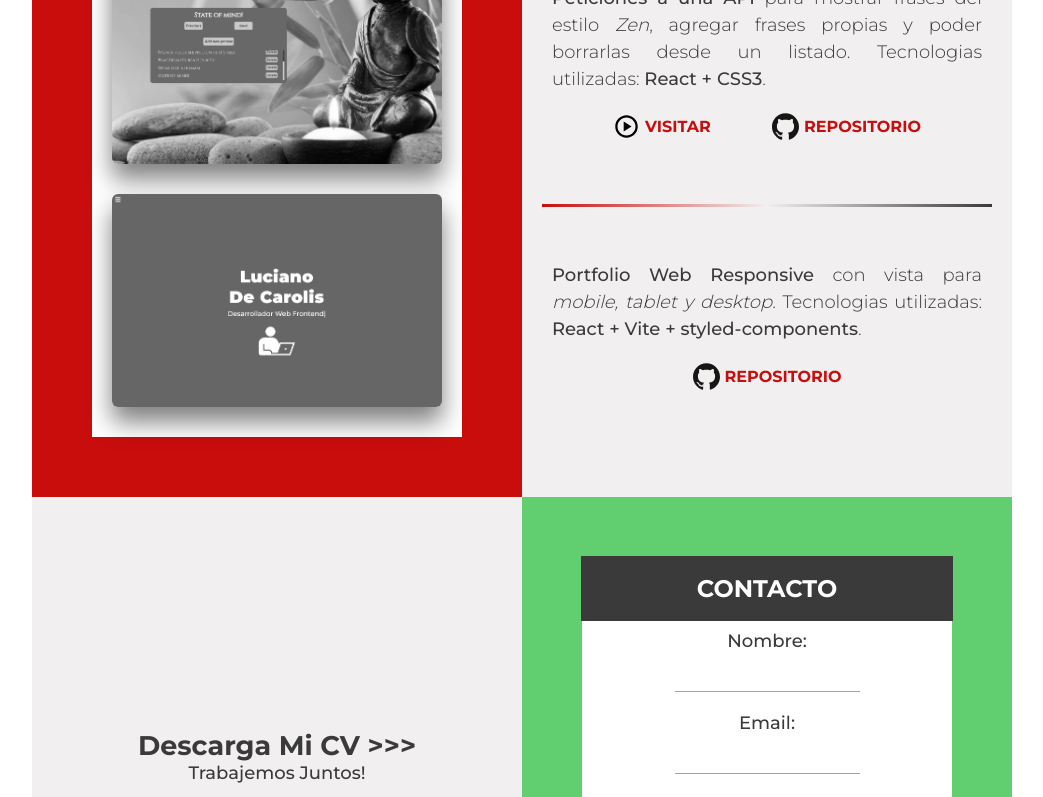
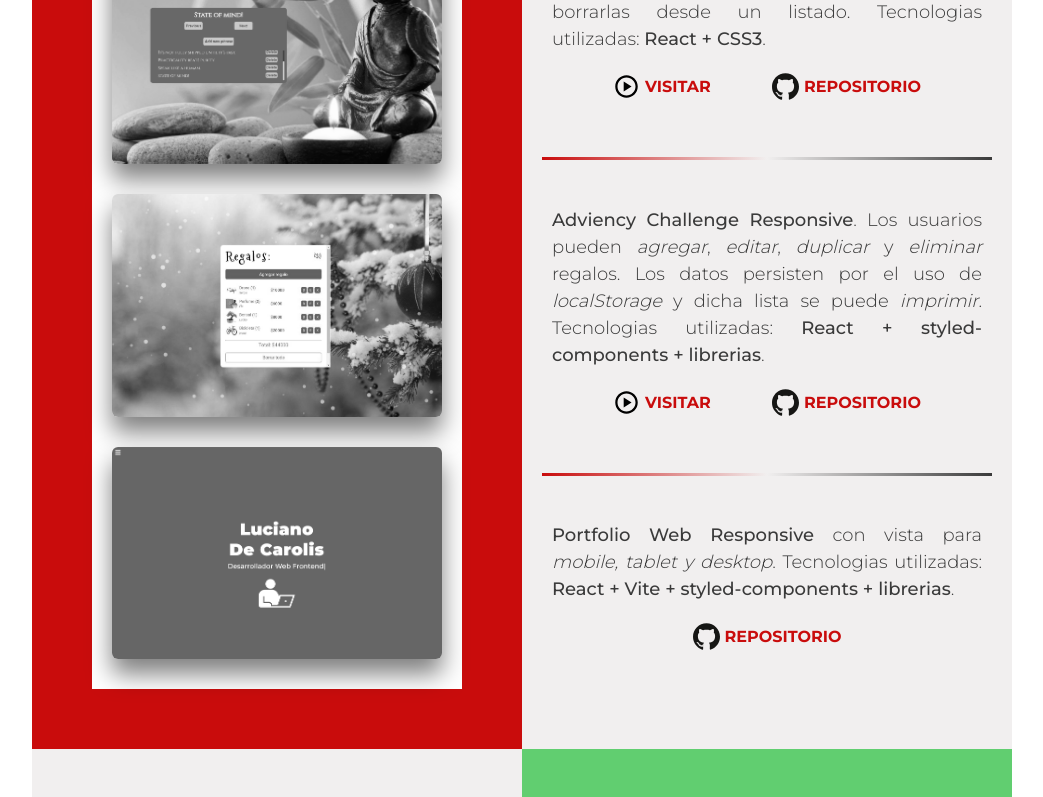
Before and after one commit to Ludcs/Portfolio-2022, a React (Vite) app: page / in a window 1280 px wide. Shown: the part 2696-3493 px from the top of the page, without its empty margins (118-1161 px from the left). Built offline with nearby package versions, Linux system fonts and the light colour scheme.

Commit message:
agregado adviency challenge

```diff
--- a/src/components/Projects.jsx
+++ b/src/components/Projects.jsx
@@ -3,6 +3,7 @@ import ImgProject1 from '../assets/img_project_1.png';
 import ImgProject2 from '../assets/img_project_2.jpg';
 import ImgProject3 from '../assets/img_project_3.png';
 import ImgProject4 from '../assets/img_project_4.png';
+import ImgProject5 from '../assets/img_project_5.jpg';
 import PlayDemoIcon from '../assets/svgs/playdemo.svg';
 import GitHubIcon from '../assets/svgs/github.svg';
 
@@ -78,8 +79,29 @@ export const Projects = () => {
           </IconsContainer>
         </Project3Container>
 
+        <Project3Container>
+          <ImgProject src={ImgProject5} alt="Proyecto 4" />
+          <PDescription>
+            <span>Adviency Challenge Responsive</span>. Los usuarios pueden{' '}
+            <i>agregar</i>, <i>editar</i>, <i>duplicar</i> y <i>eliminar</i>{' '}
+            regalos. Los datos persisten por el uso de <i>localStorage</i> y
+            dicha lista se puede <i>imprimir</i>. Tecnologias utilizadas:{' '}
+            <span>React + styled-components + librerias</span>.
+          </PDescription>
+          <IconsContainer>
+            <a href="https://adviency-luciano-dc.vercel.app/" target="_blank">
+              <Icon src={PlayDemoIcon} alt="Play Demo 3" />
+              <p>VISITAR</p>
+            </a>
+            <a href="https://github.com/Ludcs/adviency" target="_blank">
+              <Icon src={GitHubIcon} alt="Github Repositorio 3" />
+              <p>REPOSITORIO</p>
+            </a>
+          </IconsContainer>
+        </Project3Container>
+
         <Project4Container>
-          <ImgProject id="img4" src={ImgProject4} alt="Proyecto 4" />
+          <ImgProject id="img4" src={ImgProject4} alt="Proyecto 5" />
           <PDescription>
             <span>Portfolio Web Responsive</span> con vista para{' '}
             <i>mobile, tablet y desktop</i>. Tecnologias utilizadas:{' '}
--- a/src/components/ProjectsDescription.jsx
+++ b/src/components/ProjectsDescription.jsx
@@ -41,7 +41,7 @@ export const ProjectsDescription = () => {
         <PDescription768>
           <span>Peticiones a una API</span> con manejo de <i>DatePickers</i>{' '}
           para mostrar audiencias de fechas pasadas. Tecnologias utilizadas:{' '}
-          <span>React + styled-components</span>.
+          <span>React + styled-components + librerias</span>.
         </PDescription768>
         <IconsContainer768>
           <a href="https://www.youtube.com/watch?v=71KoNFdTCxk" target="_blank">
@@ -73,11 +73,31 @@ export const ProjectsDescription = () => {
         </IconsContainer768>
       </Project3Container768>
       <hr id="hr3" />
+      <Project3Container768>
+        <PDescription768>
+          <span>Adviency Challenge Responsive</span>. Los usuarios pueden{' '}
+          <i>agregar</i>, <i>editar</i>, <i>duplicar</i> y <i>eliminar</i>{' '}
+          regalos. Los datos persisten por el uso de <i>localStorage</i> y dicha
+          lista se puede <i>imprimir</i>. Tecnologias utilizadas:{' '}
+          <span>React + styled-components + librerias</span>.
+        </PDescription768>
+        <IconsContainer768>
+          <a href="https://adviency-luciano-dc.vercel.app/" target="_blank">
+            <Icon768 src={PlayDemoIcon} alt="Play Demo 4" />
+            <p>VISITAR</p>
+          </a>
+          <a href="https://github.com/Ludcs/adviency" target="_blank">
+            <Icon768 src={GitHubIcon} alt="Github Repositorio 3" />
+            <p>REPOSITORIO</p>
+          </a>
+        </IconsContainer768>
+      </Project3Container768>
+      <hr id="hr3" />
       <Project4Container768>
         <PDescription768>
           <span>Portfolio Web Responsive</span> con vista para{' '}
           <i>mobile, tablet y desktop</i>. Tecnologias utilizadas:{' '}
-          <span>React + Vite + styled-components</span>.
+          <span>React + Vite + styled-components + librerias</span>.
         </PDescription768>
         <IconsContainer768>
           <a href="https://github.com/Ludcs/Portfolio-2022" target="_blank">
--- a/src/components/navbar/NavmenuActive.jsx
+++ b/src/components/navbar/NavmenuActive.jsx
@@ -45,7 +45,7 @@ const NavbarMenu = styled.nav`
   @media (min-width: 1200px) {
     margin-left: 150px;
     top: 30px;
-    height: 93.8vh;
+    height: 93.4vh;
   }
 `;
 
```
Also changed, not shown: src/assets/img_project_5.jpg (added).
